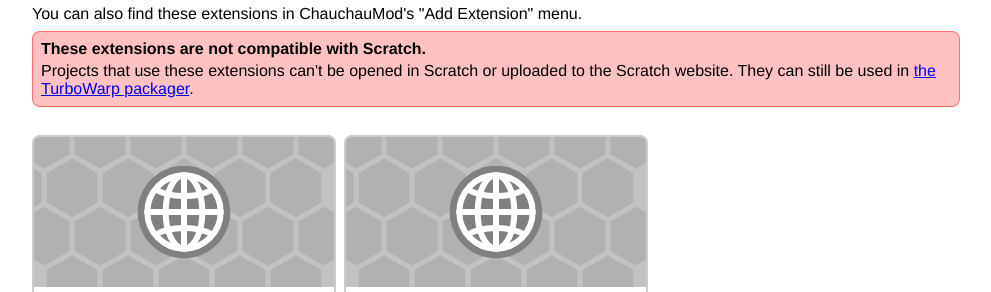
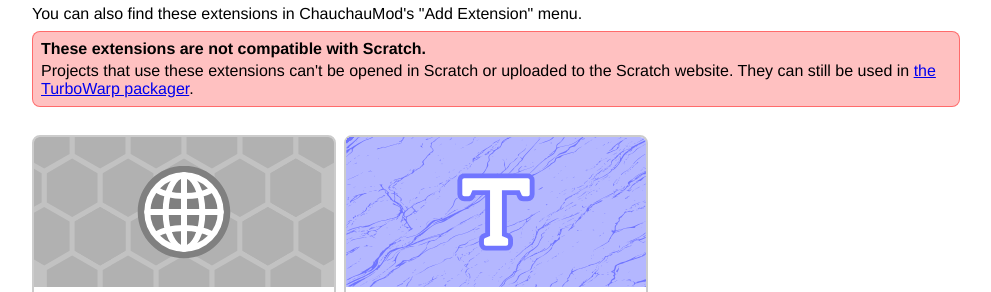
Before and after one commit to chauchaucat26/extensions-chauchaumod, a plain HTML site: page index.html in a window 1280 px wide. Shown: the part 135-427 px from the top of the page, without its empty margins (144-1135 px from the left). Drawn offline with Linux system fonts and the light colour scheme.

Commit message:
Update index.html

```diff
--- a/index.html
+++ b/index.html
@@ -309,7 +309,7 @@
         </div>
         <div class="extension">
           <div class="extension-banner">
-            <img loading="lazy" src="images/CCcat/browser.svg" class="extension-image">
+            <img loading="lazy" src="images/CCcat/txt.svg" class="extension-image">
             <div class="extension-buttons">
               <button class="copy" data-copy="https://extensions-chauchau.vercel.app/code/CCcat/txt.js">Copy URL</button>
               <a class="open" href="https://scratch-mod.vercel.app/editor?extension=https://extensions-chauchau.vercel.app/code/CCcat/txt.js">Open Extension</a>
```
